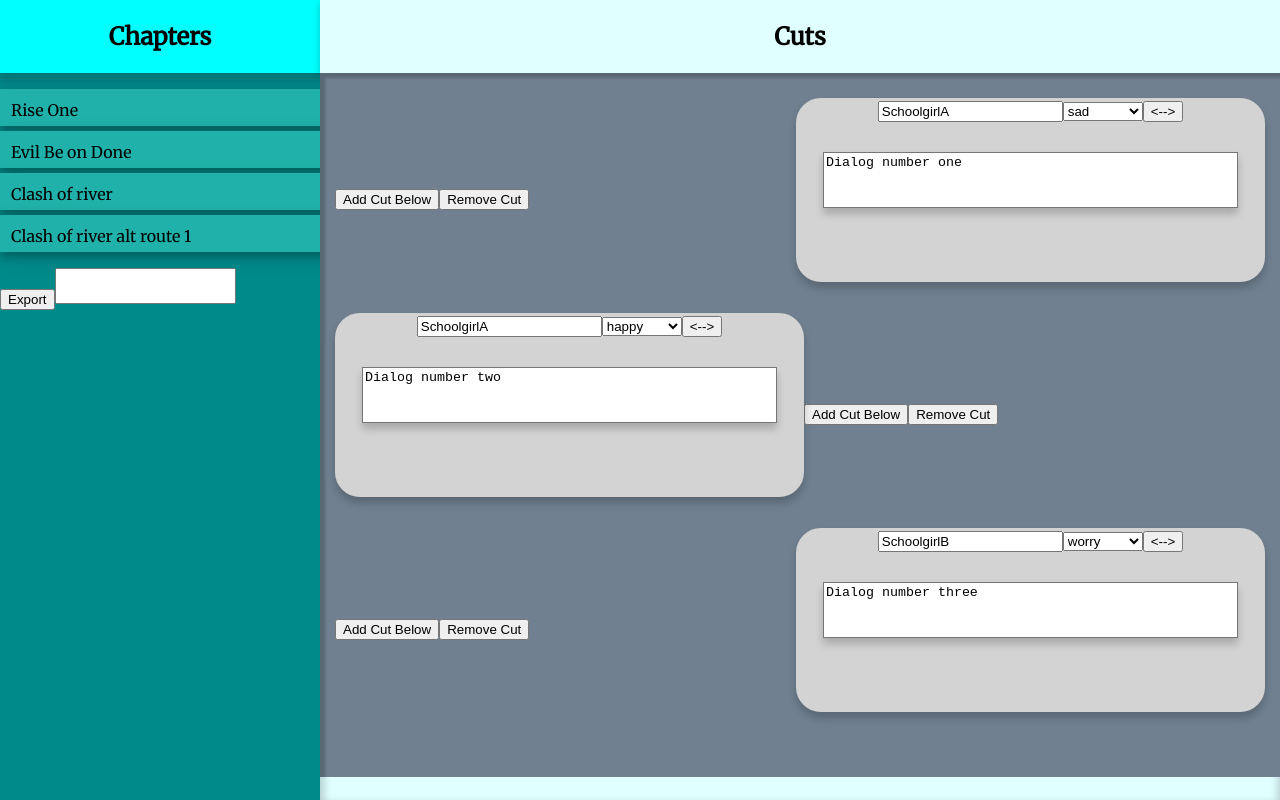
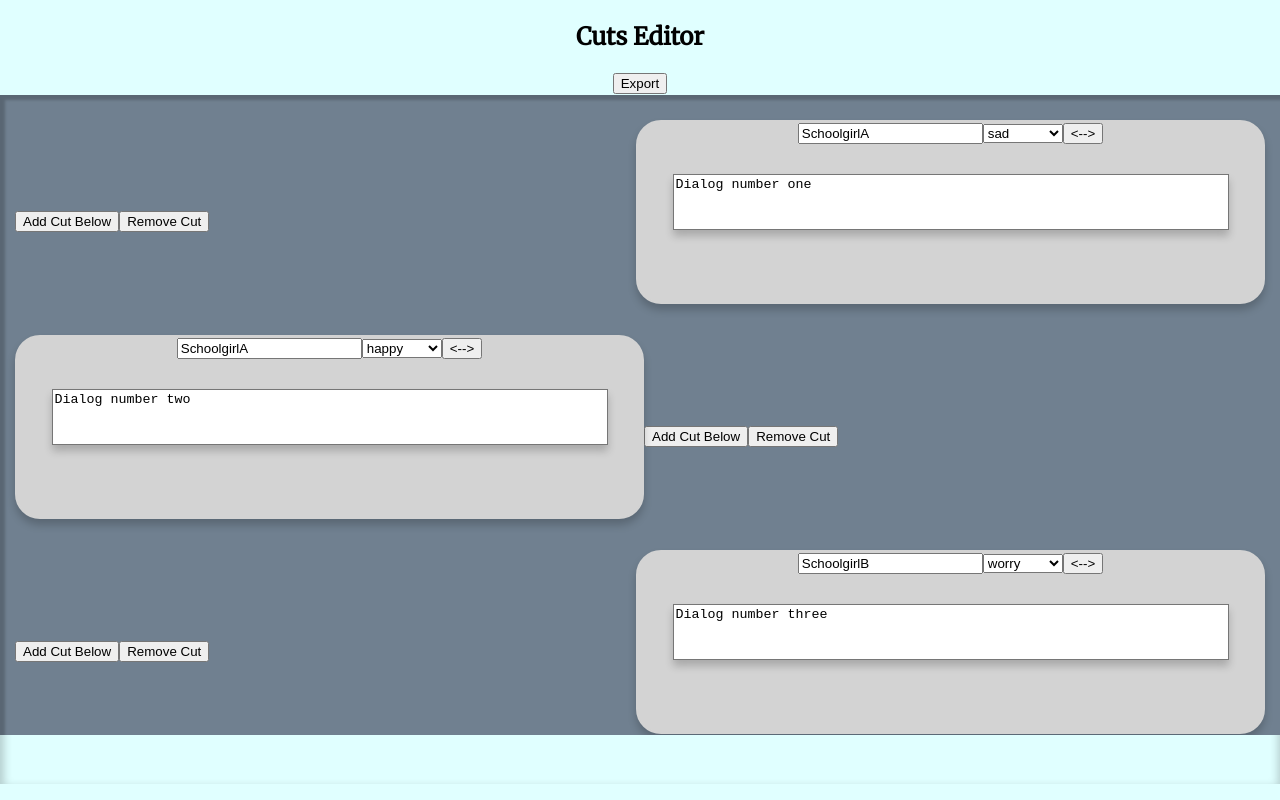
Before and after one commit to Vidsneezes/NanorenoVisualEditor, a React (Create React App) app: page / in a window 1280 px wide. Built offline with nearby package versions, Linux system fonts and the light colour scheme.

Commit message:
changed app to support cuts only, move export button to cutview and textarea copy to cutblockeditor, adjust css to fit better

```diff
--- a/src/App.css
+++ b/src/App.css
@@ -17,9 +17,9 @@
 .App-CutView {
   box-shadow: 1px 6px 8px 3px rgba(0, 0, 0, 0.2) inset;
   position: relative;
-  margin-left:25%;
   background: lightcyan;
-  height: 100%
+  height: 98vh;
+  overflow: hidden;
 }
 
 .copyclipboard {
--- a/src/App.js
+++ b/src/App.js
@@ -118,20 +118,15 @@ class App extends Component {
   render() {
     return (
       <div className="App">
-        <div className="App-ChapterView">
-          <ChaptersView />
-          <button onClick={this.ExportData}>Export</button>
-          <textarea ref="copyclipboard" className="copyclipboard" value={this.state.copyData} readOnly="readonly" onFocus={this.AutoSelectTextArea}/>
-        </div>
         <div className="App-CutView">
-          <CutView cutData={this.state.cutData}
+         <CutView cutData={this.state.cutData}
                    handleSideChange={this.handleSideChange}
                    addCutBelow={this.AddCutBelow}
                    removeCurrentCut={this.RemoveCurrentCut}
                    handleDataChange={this.handleDataChange}
+                   exportData={this.ExportData}
                    />
         </div>
-
       </div>
     );
   }
--- a/src/components/cutview/CutView.css
+++ b/src/components/cutview/CutView.css
@@ -15,7 +15,7 @@
   padding: 0px 0px 0px 0px;
   width: 100%;
   max-width: 100%;
-  height: 88vh;
+  height: 80vh;
   overflow-y: scroll;
   box-shadow: 5px 5px 3px 0 rgba(0, 0, 0, 0.2) inset;
 }
--- a/src/components/cutview/CutView.js
+++ b/src/components/cutview/CutView.js
@@ -17,7 +17,8 @@ class CutView extends Component {
     return (
       <div className="c-content">
         <div className="c-title">
-          <h2>Cuts</h2>
+          <h2>Cuts Editor</h2>
+          <button onClick={this.props.exportData}>Export</button>
         </div>
         <ul className="c-list">
           {cuts}
--- a/src/components/cutview/cutblockeditor/CutBlockEditor.js
+++ b/src/components/cutview/cutblockeditor/CutBlockEditor.js
@@ -8,7 +8,7 @@ class CutBlockEditor extends Component {
         <div className="overlay"></div>
         <div className="modal">
             <button>close</button>
-            <h1>Edit Cut</h1>
+            <textarea ref="copyclipboard" className="copyclipboard" value={this.state.copyData} readOnly="readonly" onFocus={this.AutoSelectTextArea}/>
         </div>
       </div>
     );
```
